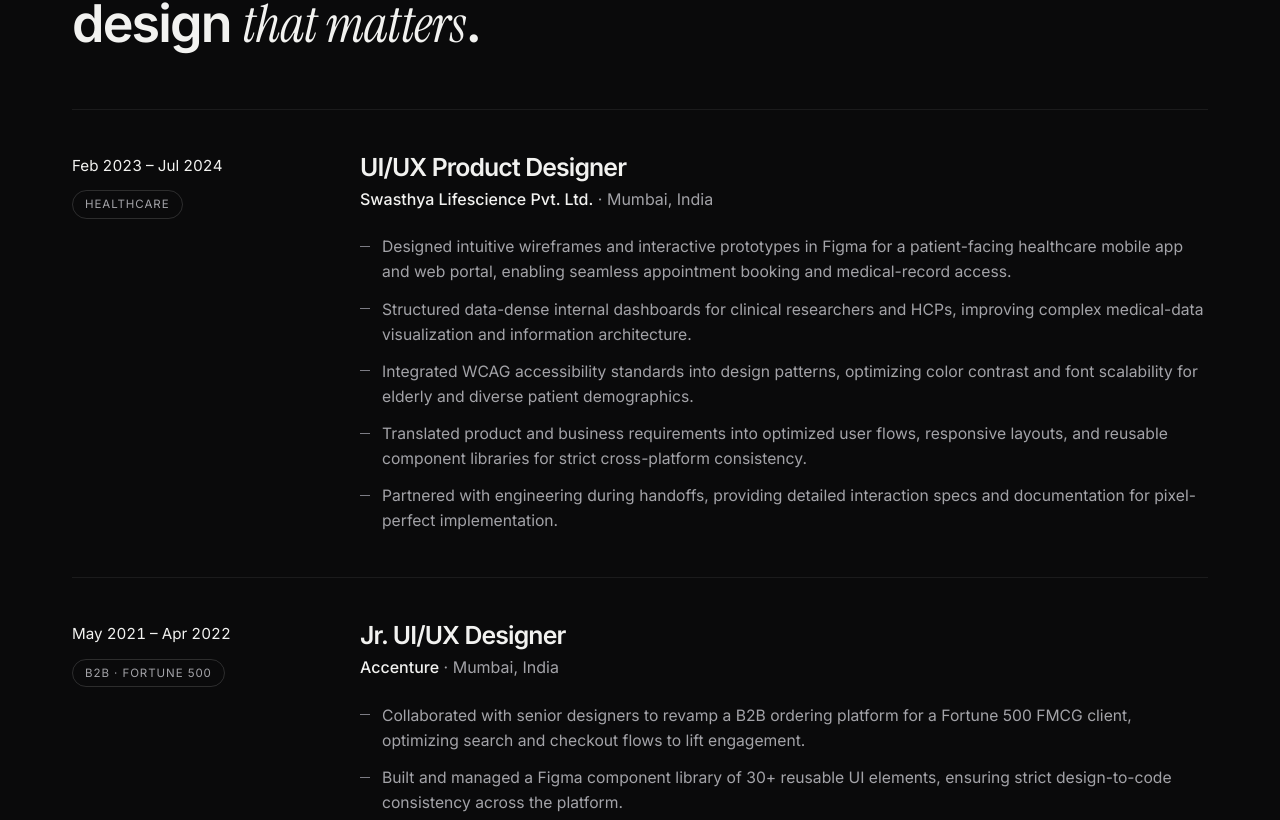
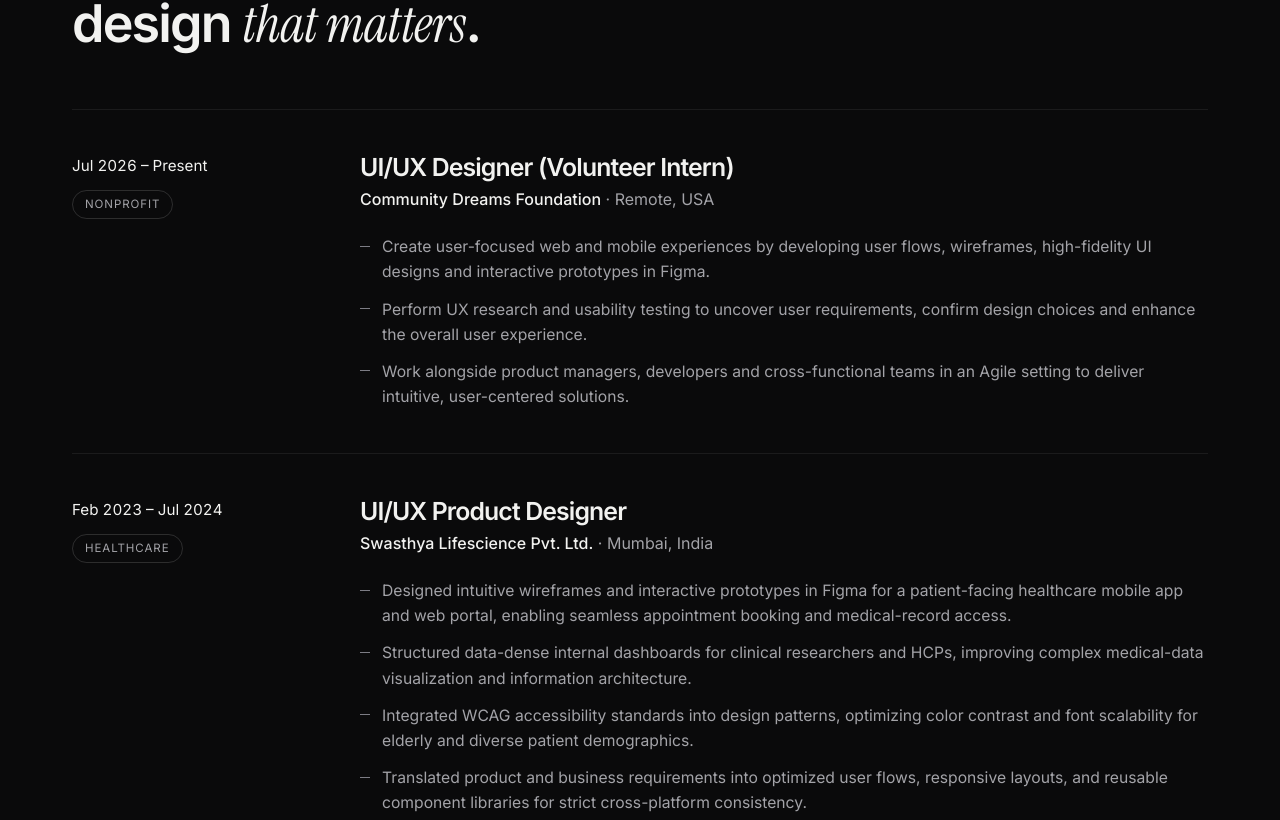
Before and after one commit to hritikgujar10/Portfolio, a React (Vite) app: page / in a window 1280 px wide. Shown: the part 4560-5380 px from the top of the page. Built offline with nearby package versions, Linux system fonts and the light colour scheme.

Commit message:
Add Community Dreams Foundation volunteer role

```diff
--- a/src/data/content.js
+++ b/src/data/content.js
@@ -50,6 +50,18 @@ export const skills = [
 ]
 
 export const experience = [
+  {
+    role: 'UI/UX Designer (Volunteer Intern)',
+    company: 'Community Dreams Foundation',
+    location: 'Remote, USA',
+    period: 'Jul 2026 – Present',
+    tag: 'Nonprofit',
+    points: [
+      'Create user-focused web and mobile experiences by developing user flows, wireframes, high-fidelity UI designs and interactive prototypes in Figma.',
+      'Perform UX research and usability testing to uncover user requirements, confirm design choices and enhance the overall user experience.',
+      'Work alongside product managers, developers and cross-functional teams in an Agile setting to deliver intuitive, user-centered solutions.',
+    ],
+  },
   {
     role: 'UI/UX Product Designer',
     company: 'Swasthya Lifescience Pvt. Ltd.',
```
